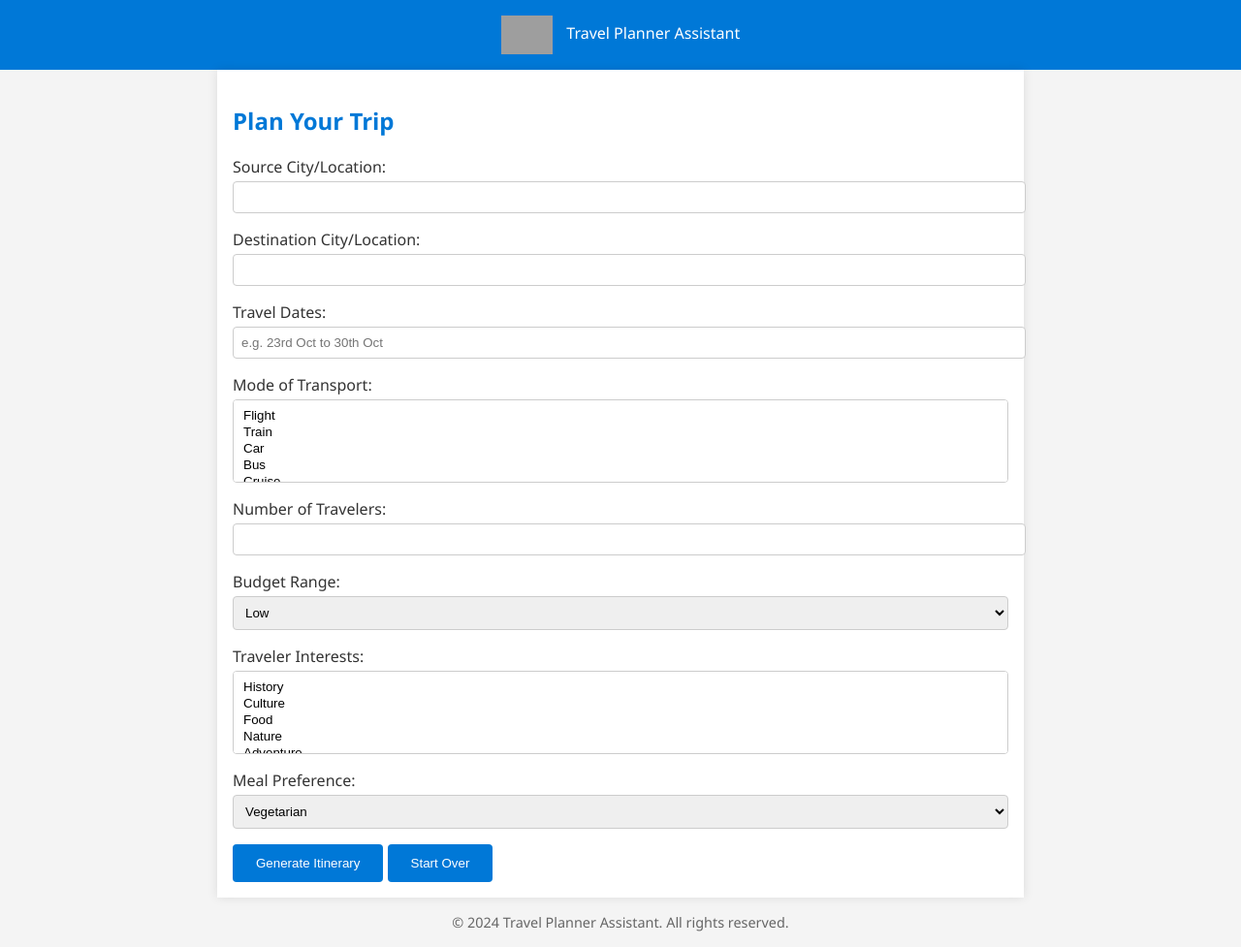
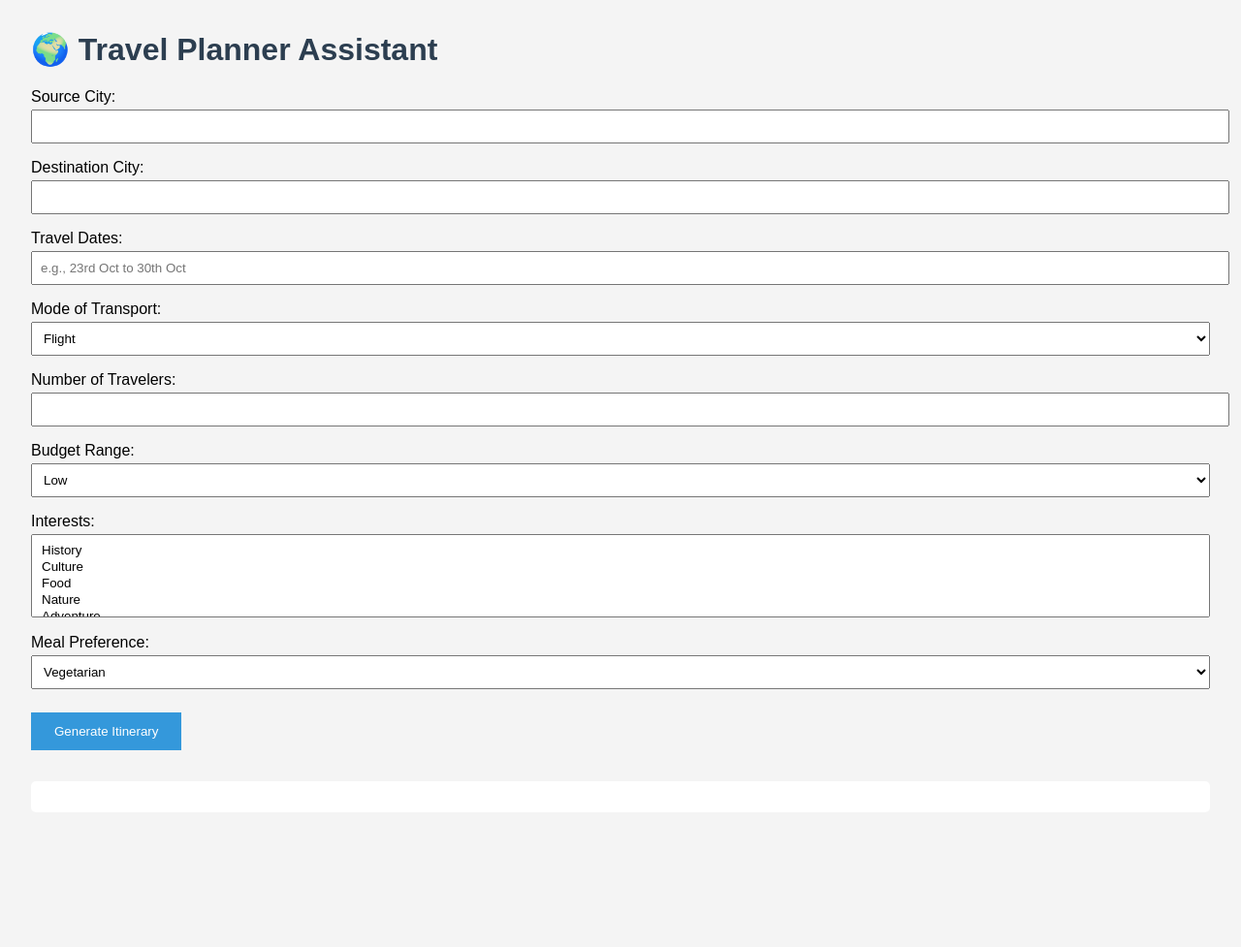
Before and after one commit to BinaSudeep/AI-Travel-Planner, a plain HTML site: page index.html in a window 1280 px wide. Shown: the whole page at 97% size. After the commit the page ends 870 px from the top, so only its background shows below. Drawn offline with Linux system fonts and the light colour scheme; grey boxes are pictures that could not be loaded.

Commit message:
Add files via upload

```diff
--- a/index.html
+++ b/index.html
@@ -2,37 +2,17 @@
 <!DOCTYPE html>
 <html lang="en">
 <head>
-    <meta charset="UTF-8">
+  <meta charset="UTF-8" />
+  <meta name="viewport" content="width=device-width, initial-scale=1.0"/>
   <title>Travel Planner Assistant</title>
-    <meta name="viewport" content="width=device-width, initial-scale=1">
   <style>
     body {
-            font-family: 'Segoe UI', sans-serif;
-            margin: 0;
-            padding: 0;
-            background: #f4f4f4;
-            color: #333;
+      font-family: Arial, sans-serif;
+      margin: 2rem;
+      background-color: #f4f4f4;
     }
-        header {
-            background-color: #0078D7;
-            color: white;
-            padding: 1rem;
-            text-align: center;
-        }
-        header img {
-            height: 40px;
-            vertical-align: middle;
-            margin-right: 10px;
-        }
-        main {
-            padding: 1rem;
-            max-width: 800px;
-            margin: auto;
-            background: white;
-            box-shadow: 0 0 10px rgba(0,0,0,0.1);
-        }
-        h2 {
-            color: #0078D7;
+    h1 {
+      color: #2c3e50;
     }
     label {
       display: block;
@@ -42,65 +22,55 @@
       width: 100%;
       padding: 0.5rem;
       margin-top: 0.25rem;
-            border: 1px solid #ccc;
-            border-radius: 4px;
     }
     button {
-            margin-top: 1rem;
+      margin-top: 1.5rem;
       padding: 0.75rem 1.5rem;
-            background-color: #0078D7;
+      background-color: #3498db;
       color: white;
       border: none;
-            border-radius: 4px;
       cursor: pointer;
     }
-        footer {
-            text-align: center;
+    #itinerary {
+      margin-top: 2rem;
+      background-color: white;
       padding: 1rem;
-            font-size: 0.9rem;
-            color: #666;
+      border-radius: 5px;
     }
   </style>
 </head>
 <body>
-    <header>
-        <img src="https://upload.wikimedia.org/wikipedia/commons/4/44/Microsoft_logo.svg" alt="Logo">
-        <span>Travel Planner Assistant</span>
-    </header>
-    <main>
-        <h2>Plan Your Trip</h2>
-        <form>
-            <label>Source City/Location:
-                <input type="text" name="source">
+  <h1>🌍 Travel Planner Assistant</h1>
+  <form id="travelForm">
+    <label>Source City:
+      <input type="text" id="source" required />
     </label>
-            <label>Destination City/Location:
-                <input type="text" name="destination">
+    <label>Destination City:
+      <input type="text" id="destination" required />
     </label>
     <label>Travel Dates:
-                <input type="text" name="dates" placeholder="e.g. 23rd Oct to 30th Oct">
+      <input type="text" id="dates" placeholder="e.g., 23rd Oct to 30th Oct" required />
     </label>
     <label>Mode of Transport:
-                <select multiple name="transport">
+      <select id="transport">
         <option>Flight</option>
         <option>Train</option>
         <option>Car</option>
         <option>Bus</option>
-                    <option>Cruise</option>
-                    <option>Walking/Hiking</option>
       </select>
     </label>
     <label>Number of Travelers:
-                <input type="number" name="travelers">
+      <input type="number" id="travelers" min="1" required />
     </label>
     <label>Budget Range:
-                <select name="budget">
+      <select id="budget">
         <option>Low</option>
         <option>Medium</option>
         <option>High</option>
       </select>
     </label>
-            <label>Traveler Interests:
-                <select multiple name="interests">
+    <label>Interests:
+      <select id="interests" multiple>
         <option>History</option>
         <option>Culture</option>
         <option>Food</option>
@@ -114,7 +84,7 @@
       </select>
     </label>
     <label>Meal Preference:
-                <select name="meal">
+      <select id="meal">
         <option>Vegetarian</option>
         <option>Non-Vegetarian</option>
         <option>Mixed</option>
@@ -122,11 +92,42 @@
       </select>
     </label>
     <button type="submit">Generate Itinerary</button>
-            <button type="reset">Start Over</button>
   </form>
-    </main>
-    <footer>
-        &copy; 2024 Travel Planner Assistant. All rights reserved.
-    </footer>
+
+  <div id="itinerary"></div>
+
+  <script>
+    document.getElementById("travelForm").addEventListener("submit", function(e) {
+      e.preventDefault();
+      const source = document.getElementById("source").value;
+      const destination = document.getElementById("destination").value;
+      const dates = document.getElementById("dates").value;
+      const transport = document.getElementById("transport").value;
+      const travelers = document.getElementById("travelers").value;
+      const budget = document.getElementById("budget").value;
+      const interests = Array.from(document.getElementById("interests").selectedOptions).map(opt => opt.value);
+      const meal = document.getElementById("meal").value;
+
+      const itinerary = `
+        <h2>🗓️ Sample Itinerary</h2>
+        <p><strong>From:</strong> ${source}</p>
+        <p><strong>To:</strong> ${destination}</p>
+        <p><strong>Dates:</strong> ${dates}</p>
+        <p><strong>Transport:</strong> ${transport}</p>
+        <p><strong>Travelers:</strong> ${travelers}</p>
+        <p><strong>Budget:</strong> ${budget}</p>
+        <p><strong>Interests:</strong> ${interests.join(", ")}</p>
+        <p><strong>Meal Preference:</strong> ${meal}</p>
+        <hr/>
+        <h3>Day 1</h3>
+        <p><strong>Morning:</strong> Depart from ${source} via ${transport}</p>
+        <p><strong>Afternoon:</strong> Travel and onboard meals (${meal})</p>
+        <p><strong>Evening:</strong> Arrive in ${destination}, check-in to hotel</p>
+        <p><strong>Weather:</strong> Partly cloudy, 28°C</p>
+        <p><strong>Meal Stop:</strong> Recommended local ${meal.toLowerCase()} restaurant</p>
+      `;
+      document.getElementById("itinerary").innerHTML = itinerary;
+    });
+  </script>
 </body>
 </html>
```
Lines whose indentation alone changed are shown as unchanged.
